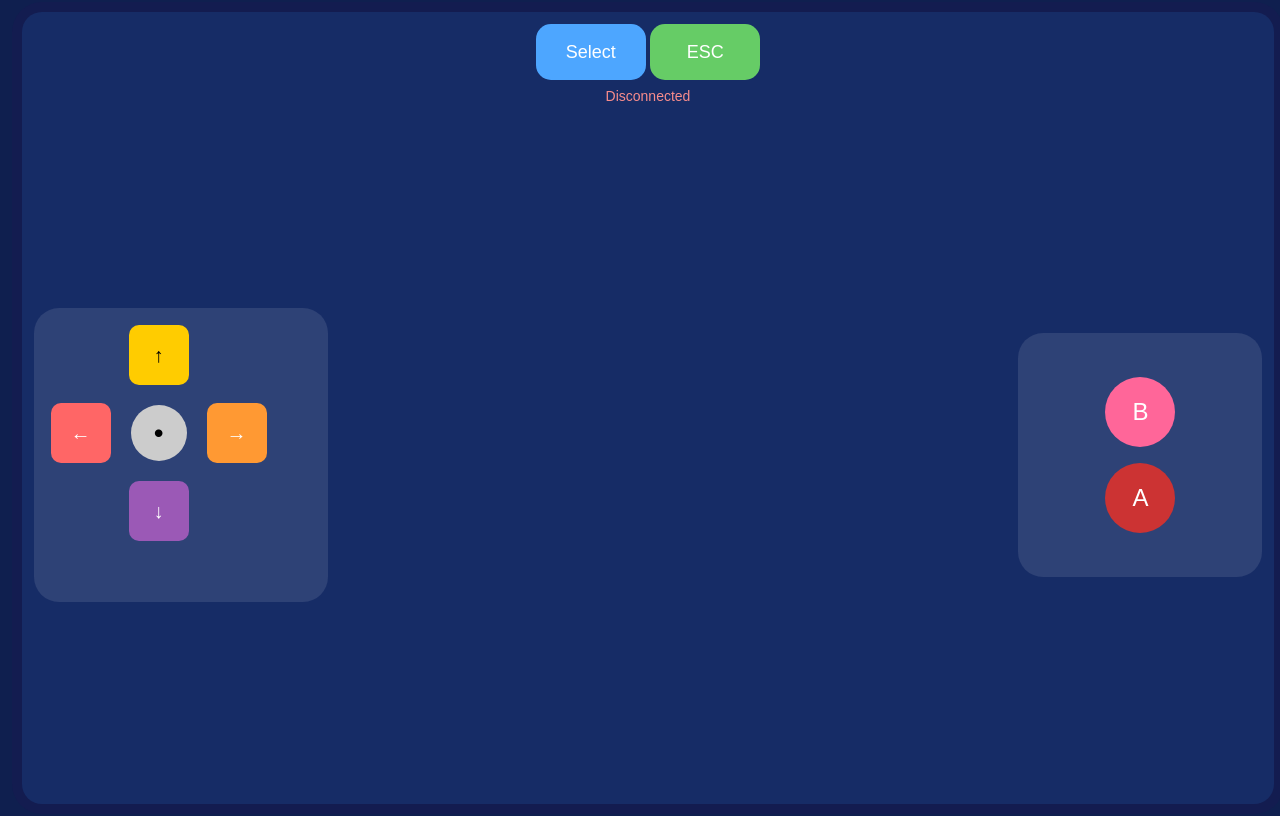
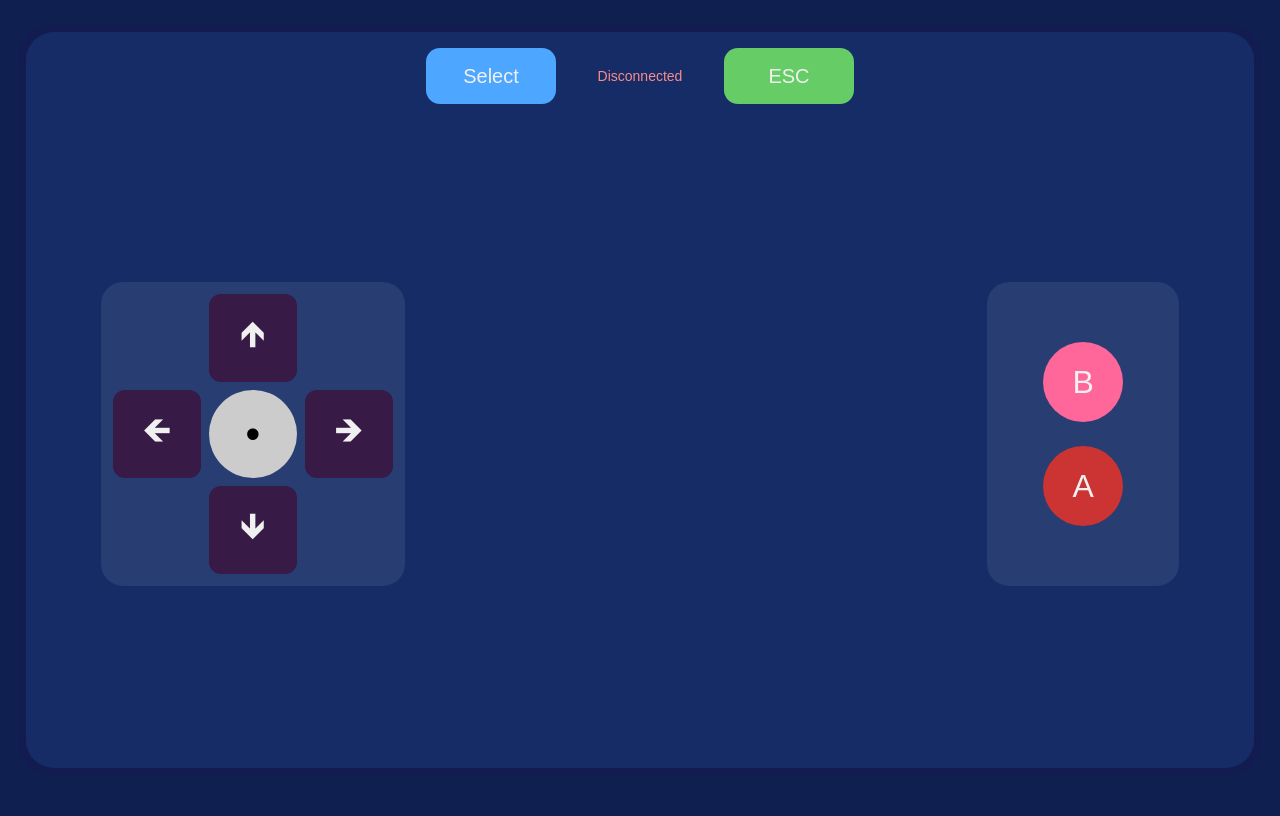
Before and after one commit to Reiko-dot/Module-7.2-Raych, a website: page index.html in a window 1280 px wide. Drawn offline with Linux system fonts and the light colour scheme.

Commit message:
fixed button directions

```diff
--- a/index.html
+++ b/index.html
@@ -3,50 +3,49 @@
 
 <head>
     <meta charset="UTF-8">
-    <meta name="viewport" content="width=device-width, initial-scale=1.0">
+    <meta name="viewport" content="width=device-width, initial-scale=1.0, user-scalable=no">
     <title>controller</title>
     <link rel="stylesheet" href="style.css">
 </head>
-
 
 <body>
 
     <div class="container">
 
-        <div class="upper-container">
-            <div class="home-section">
-                <button class="select-btn" onclick="sendMessage('select')">Select</button>
-                <button class="home-btn" onclick="sendMessage('esc')">ESC</button>
-            </div>
+        <div class="top-bar">
+            <button class="select-btn" onclick="sendMessage('select')">Select</button>
+            <p id="status">Connecting...</p>
+            <button class="home-btn" onclick="sendMessage('esc')">ESC</button>
         </div>
-        <p id="status">Connecting...</p>
 
-        <div class="lower-container">
+        <div class="bottom-row">
+
             <div class="direction-section">
-                <button class="left-btn" onclick="sendMessage('left')">←</button>
-                <button class="up-btn" onclick="sendMessage('up')">↑</button>
-                <button class="right-btn" onclick="sendMessage('right')">→</button>
-                <button class="down-btn" onclick="sendMessage('down')">↓</button>
+                <button class="up-btn"     onclick="sendMessage('up')">🡹</button>
+                <button class="left-btn"   onclick="sendMessage('left')">🡸</button>
                 <button class="center-btn" onclick="sendMessage('center')">•</button>
-
+                <button class="right-btn"  onclick="sendMessage('right')">🡺</button>
+                <button class="down-btn"   onclick="sendMessage('down')">🡻</button>
             </div>
 
             <div class="press-interact-section">
                 <button class="b-btn" onclick="sendMessage('letter-b')">B</button>
                 <button class="a-btn" onclick="sendMessage('letter-a')">A</button>
             </div>
+
         </div>
 
     </div>
 
-
-
     <script>
         const ws = new WebSocket('ws://localhost:8081');
-        const responseEl = document.getElementById('response');
         const statusEl = document.getElementById('status');
 
-        const allowedButtons = new Set(['select','esc','left','up','down','right','center','letter-a','letter-b']);
+        const allowedButtons = new Set([
+            'select', 'esc',
+            'left', 'up', 'down', 'right', 'center',
+            'letter-a', 'letter-b'
+        ]);
 
         ws.onopen = () => {
             statusEl.textContent = 'Connected';
@@ -71,35 +70,21 @@
                 console.error('Invalid JSON from server:', event.data);
                 return;
             }
-
-            if (typeof data.response !== 'string') {
-                console.warn('Ignoring unknown response:', data);
-                return;
-            }
-
-            if (!allowedButtons.has(data.response)) {
-                console.warn('Ignoring unexpected response value:', data.response);
-                return;
-            }
-
-            responseEl.textContent = data.response;
+            if (typeof data.response !== 'string') return;
+            if (!allowedButtons.has(data.response)) return;
+            console.log('Server confirmed:', data.response);
         };
 
         function sendMessage(button) {
             if (ws.readyState !== WebSocket.OPEN) {
-                statusEl.textContent = 'Not connected yet';
+                statusEl.textContent = 'Not connected';
                 statusEl.style.color = '#ffcc00';
                 return;
             }
-            if (!allowedButtons.has(button)) {
-                console.warn('Invalid button send request:', button);
-                return;
-            }
-            console.log('Sending:', button);
+            if (!allowedButtons.has(button)) return;
             ws.send(JSON.stringify({ button }));
         }
     </script>
+
 </body>
-
-
 </html>
--- a/style.css
+++ b/style.css
@@ -1,10 +1,16 @@
+*,
+*::before,
+*::after {
+    box-sizing: border-box;
+}
+
 body {
     font-family: Arial, sans-serif;
     background-color: #0f1f4f;
     margin: 0;
     padding: 0;
-    min-height: 100vh;
     width: 100vw;
+    height: 100vh;
     overflow: hidden;
     display: flex;
     justify-content: center;
@@ -12,126 +18,41 @@ body {
     touch-action: manipulation;
 }
 
+/* ── Main container ── */
 .container {
-    width: 90vw;
-    height: 90vh;
-    border-radius: 30px;
+    width: 96vw;
+    height: 92vh;
+    border-radius: 28px;
     background: #162c66;
-    box-shadow: 0 0 0 10px #131c50;
+    box-shadow: 0 0 0 8px #131c50;
     display: flex;
     flex-direction: column;
-    justify-content: space-between;
-    padding: 20px;
+    padding: 16px 24px;
+    gap: 12px;
 }
 
-button {
-    border: none;
-    border-radius: 15px;
-    font-size: 20px;
-    color: white;
-    cursor: pointer;
-    transition: transform 0.12s ease, box-shadow 0.12s ease;
-}
-
-button:active {
-    transform: scale(0.95);
-    box-shadow: inset 0 0 10px rgba(0, 0, 0, 0.3);
-}
-
-.upper-container {
+/* ── Top bar: Select | status | ESC ── */
+.top-bar {
     display: flex;
-    justify-content: center;
-    gap: 20px;
-}
-
-.lower-container {
-    flex: 1;
-    display: flex;
-    justify-content: space-between;
-    align-items: center;
-    gap: 40px;
-}
-
-.home-section button {
-    width: 140px;
-    height: 70px;
-}
-
-.direction-section {
-    display: grid;
-    grid-template-columns: repeat(3, 90px);
-    grid-template-rows: repeat(3, 90px);
-    gap: 10px;
-    justify-items: center;
-    align-items: center;
-    width: 340px;
-    height: 340px;
-    background: rgba(255, 255, 255, 0.1);
-    border-radius: 25px;
-    padding: 20px;
-}
-
-.direction-section button {
-    width: 80px;
-    height: 80px;
-    border-radius: 12px;
-    font-size: 24px;
-}
-
-.direction-section .left-btn {
-    grid-area: 2 / 1 / 3 / 2;
-}
-
-.direction-section .up-btn {
-    grid-area: 1 / 2 / 2 / 3;
-}
-
-.direction-section .down-btn {
-    grid-area: 3 / 2 / 4 / 3;
-}
-
-.direction-section .right-btn {
-    grid-area: 2 / 3 / 3 / 4;
-}
-
-.direction-section .center-btn {
-    grid-area: 2 / 2 / 3 / 3;
-    width: 80px;
-    height: 80px;
-    border-radius: 50%;
-    background: #ccc;
-    color: #000;
-    font-size: 36px;
-}
-
-.press-interact-section {
-    width: 220px;
-    height: 340px;
-    display: flex;
-    flex-direction: column;
     justify-content: center;
     align-items: center;
     gap: 24px;
-    background: rgba(255, 255, 255, 0.1);
-    border-radius: 25px;
-    padding: 20px;
 }
 
-.press-interact-section .b-btn,
-.press-interact-section .a-btn {
-    width: 90px;
-    height: 90px;
-    border-radius: 50%;
-    font-size: 30px;
+.top-bar button {
+    width: 130px;
+    height: 56px;
+    border: none;
+    border-radius: 14px;
+    font-size: 20px;
+    color: rgb(240, 240, 240);
+    cursor: pointer;
+    transition: transform 0.1s ease, box-shadow 0.1s ease;
 }
 
-
-
-#status {
-    color: #fff;
-    text-align: center;
-    font-size: 14px;
-    margin-top: 8px;
+.top-bar button:active {
+    transform: scale(0.95);
+    box-shadow: inset 0 0 10px rgba(0, 0, 0, 0.3);
 }
 
 .select-btn {
@@ -142,21 +63,109 @@ button:active {
     background-color: #66cc66;
 }
 
-.left-btn {
-    background-color: #ff6666;
+#status {
+    color: #fff;
+    font-size: 14px;
+    margin: 0;
+    min-width: 120px;
+    text-align: center;
 }
 
+/* ── Bottom row: d-pad left, A/B right ── */
+.bottom-row {
+    flex: 1;
+    display: flex;
+    justify-content: space-between;
+    align-items: center;
+    padding: 0 4vw;
+}
+
+/* ── D-pad ── */
+.direction-section {
+    display: grid;
+    grid-template-columns: repeat(3, 1fr);
+    grid-template-rows: repeat(3, 1fr);
+    gap: 8px;
+    width: min(38vh, 38vw);
+    height: min(38vh, 38vw);
+    background: rgba(255, 255, 255, 0.08);
+    border-radius: 22px;
+    padding: 12px;
+}
+
+.direction-section button {
+    width: 100%;
+    height: 100%;
+    border: none;
+    border-radius: 12px;
+    font-size: clamp(20px, 3vw, 36px);
+    color: rgb(240, 240, 240);
+    background-color: #371a45;
+    cursor: pointer;
+    transition: transform 0.1s ease, box-shadow 0.1s ease;
+}
+
+.direction-section button:active {
+    transform: scale(0.93);
+    box-shadow: inset 0 0 10px rgba(0, 0, 0, 0.3);
+}
+
+/* Grid positions */
 .up-btn {
-    background-color: #ffcc00;
-    color: black;
+    grid-area: 1 / 2;
+}
+
+.left-btn {
+    grid-area: 2 / 1;
+}
+
+.center-btn {
+    grid-area: 2 / 2;
+}
+
+.right-btn {
+    grid-area: 2 / 3;
 }
 
 .down-btn {
-    background-color: #9b59b6;
+    grid-area: 3 / 2;
 }
 
-.right-btn {
-    background-color: #ff9933;
+.center-btn {
+    border-radius: 50% !important;
+    background: #ccc !important;
+    color: #000 !important;
+    font-size: clamp(24px, 3.5vw, 42px) !important;
+}
+
+/* ── A / B buttons ── */
+.press-interact-section {
+    display: flex;
+    flex-direction: column;
+    justify-content: center;
+    align-items: center;
+    gap: clamp(16px, 3vh, 32px);
+    background: rgba(255, 255, 255, 0.08);
+    border-radius: 22px;
+    padding: 20px;
+    width: min(24vh, 20vw);
+    height: min(38vh, 38vw);
+}
+
+.press-interact-section button {
+    width: min(10vh, 10vw);
+    height: min(10vh, 10vw);
+    border: none;
+    border-radius: 50%;
+    font-size: clamp(18px, 2.5vw, 32px);
+    color: rgb(240, 240, 240);
+    cursor: pointer;
+    transition: transform 0.1s ease, box-shadow 0.1s ease;
+}
+
+.press-interact-section button:active {
+    transform: scale(0.93);
+    box-shadow: inset 0 0 10px rgba(0, 0, 0, 0.3);
 }
 
 .b-btn {
@@ -166,150 +175,3 @@ button:active {
 .a-btn {
     background-color: #cc3333;
 }
-
-@media (max-width: 420px), (max-height: 900px) {
-    body {
-        padding: 8px;
-    }
-
-    .container {
-        width: 96vw;
-        height: 96vh;
-        padding: 12px;
-        border-radius: 20px;
-    }
-
-    .upper-container {
-        gap: 12px;
-    }
-
-    .home-section button {
-        width: 110px;
-        height: 56px;
-        font-size: 18px;
-    }
-
-    .lower-container {
-        flex-direction: row;
-        justify-content: space-between;
-        align-items: center;
-        gap: 12px;
-        flex-wrap: wrap;
-    }
-}
-
-@media (min-width: 760px) and (max-height: 450px) {
-    body {
-        padding: 4px;
-    }
-
-    .container {
-        width: 98vw;
-        height: 95vh;
-        padding: 10px;
-        border-radius: 16px;
-    }
-
-    .upper-container {
-        gap: 10px;
-    }
-
-    .home-section button {
-        width: 100px;
-        height: 52px;
-        font-size: 16px;
-    }
-
-    .lower-container {
-        flex-direction: row;
-        justify-content: space-evenly;
-        align-items: center;
-        gap: 10px;
-        flex-wrap: nowrap;
-    }
-
-    .direction-section {
-        width: 240px;
-        height: 240px;
-        padding: 10px;
-        grid-template-columns: repeat(3, 62px);
-        grid-template-rows: repeat(3, 62px);
-        gap: 6px;
-    }
-
-    .direction-section button {
-        width: 52px;
-        height: 52px;
-        font-size: 18px;
-        border-radius: 10px;
-    }
-
-    .direction-section .center-btn {
-        width: 48px;
-        height: 48px;
-        font-size: 24px;
-    }
-
-    .press-interact-section {
-        width: 180px;
-        height: 180px;
-        gap: 12px;
-        padding: 10px;
-    }
-
-    .press-interact-section .b-btn,
-    .press-interact-section .a-btn {
-        width: 60px;
-        height: 60px;
-        font-size: 22px;
-    }
-
-    #response {
-        position: absolute;
-        bottom: 8px;
-        left: 50%;
-        transform: translateX(-50%);
-        width: calc(100vw - 16px);
-        max-width: 896px;
-        background: rgba(0, 0, 0, 0.35);
-        border-radius: 10px;
-        padding: 4px 8px;
-        font-size: 14px;
-    }
-}
-
-    .direction-section {
-        width: 270px;
-        height: 270px;
-        padding: 12px;
-        grid-template-columns: repeat(3, 70px);
-        grid-template-rows: repeat(3, 70px);
-        gap: 8px;
-    }
-
-    .direction-section button {
-        width: 60px;
-        height: 60px;
-        font-size: 20px;
-        border-radius: 10px;
-    }
-
-    .direction-section .center-btn {
-        width: 56px;
-        height: 56px;
-        font-size: 28px;
-    }
-
-    .press-interact-section {
-        width: 220px;
-        height: 220px;
-        gap: 16px;
-        padding: 12px;
-    }
-
-    .press-interact-section .b-btn,
-    .press-interact-section .a-btn {
-        width: 70px;
-        height: 70px;
-        font-size: 24px;
-    }
```
